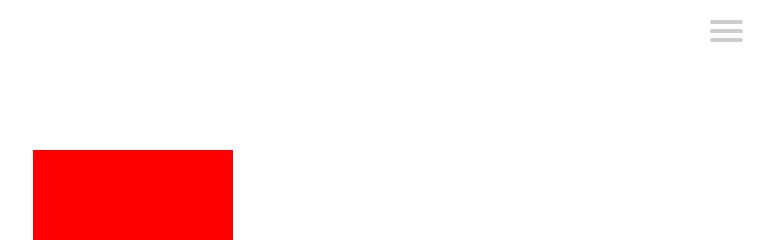
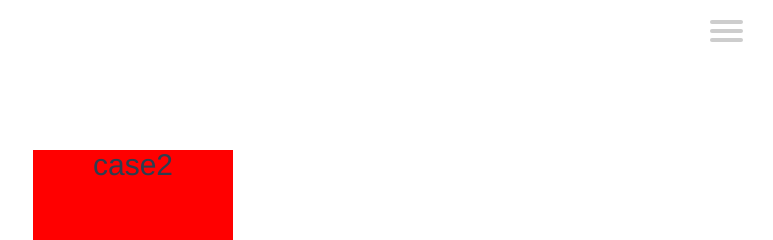
Before and after one commit to shengkexu/lingo, a Vue app: page / in a window 1280 px wide. Shown: the top 240 px of the page, without its empty margins (507-1280 px from the left). Built offline with nearby package versions, Linux system fonts and the light colour scheme.

Commit message:
slider test done1

```diff
--- a/src/pages/home.vue
+++ b/src/pages/home.vue
@@ -2,9 +2,13 @@
     <Menu/>
     <div class="caseCon">
         <div class="test1" ref="box" :class="{'changePosition' : isRotate}">
+          <p>{{thumbArray[1].name}}</p>
+        </div>
+        <div class="button1" :class="{'changeColor': isColor}" v-on:click="changePosition">
 
         </div>
-        <div class="button1" :class="{'changeColor': isColor}" v-on:click="changePosition">
+
+        <div class="thumbCon">
 
         </div>
     </div>
@@ -20,7 +24,29 @@
   data(){
     return{
       isRotate: false,
-      isColor: false
+      isColor: false,
+      thumbArray: [
+        {
+          id: '1',
+          name: 'case1',
+          color: 'green',
+        },
+        {
+          id: '2',
+          name: 'case2',
+          color: 'blue'
+        },
+        {
+          id: '3',
+          name: 'case3',
+          color: 'yellow'
+        },
+        {
+          id: '4',
+          name: 'case4',
+          color: 'pink'
+        }
+      ]
     }
   },
   methods:{
@@ -37,6 +63,9 @@
         },1500)
       }
     }
+  },
+  mounted(){
+    console.log(this.thumbArray[0].name)
   }
 }
 </script>
--- a/src/style/main.css
+++ b/src/style/main.css
@@ -6,6 +6,7 @@
     width: 100vw;
     overflow: hidden;
     position: relative;
+    /* max-height: 100vh; */
 }
 
 
@@ -177,8 +178,11 @@
 }
 
 .caseCon{
+  margin-top: -1px; /* 解决test1添加margin-top后这个元素跟着下移的问题 */
   width: 100%;
   height: 100vh;
+  /* background: yellow; */
+  padding-top: 1px; /* 解决test1添加margin-top后这个元素跟着下移的问题 */
 }
 
 .test1{
@@ -189,6 +193,10 @@
   background: red;
   /* transition: 1s all cubic-bezier(.85,0,.21,1); */
   opacity: 1;
+}
+.test1 p{
+  height: 30px;
+  font-size: 30px;
 }
 .button1{
   margin: auto;
```
